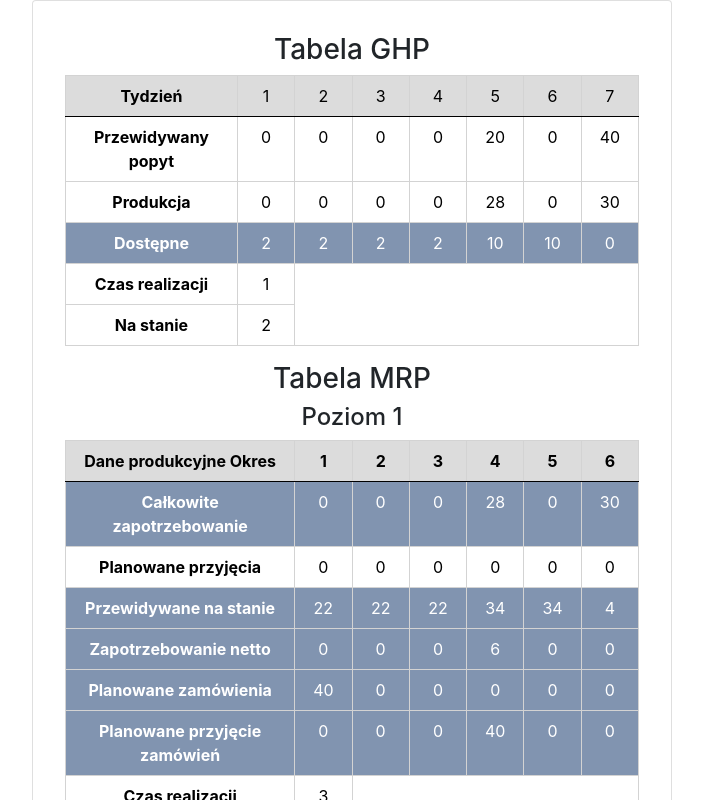
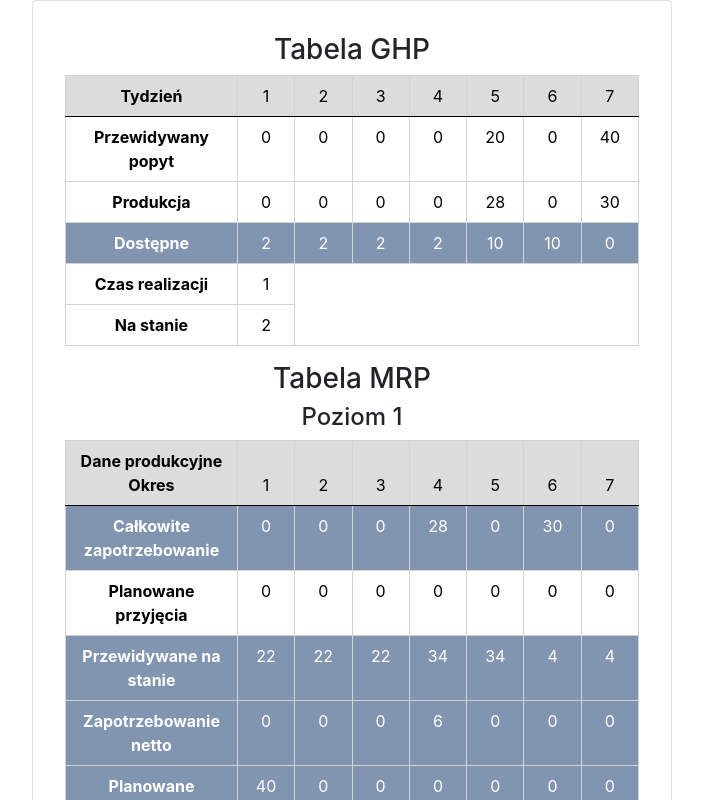
Before and after one commit to kamil-ciesla/mrp-algorithm, a React (Create React App) app: page / in a window 1280 px wide. Shown: the top 800 px of the page, without its empty margins (288-991 px from the left). Built offline with nearby package versions, Linux system fonts and the light colour scheme.

Commit message:
remove cutting table by ghpLeadTime

```diff
--- a/src/algorithms/ghp.js
+++ b/src/algorithms/ghp.js
@@ -7,7 +7,6 @@
     available(array)
 */
 function ghp(projectedDemandArray, productionArray, inStock) {
-  console.log("Starting GHP algorithm...");
   const params = { projectedDemandArray, productionArray, inStock };
 
   const available = [];
--- a/src/algorithms/mrp.js
+++ b/src/algorithms/mrp.js
@@ -6,11 +6,11 @@ function mrp(
   mrpLeadTime = 3,
   lotSize
 ) {
-  const grossRequirements = [];
+  const weeksLength = ghpProductionArray.length;
+  const grossRequirements = Array(weeksLength).fill(0);
   for (let i = ghpLeadTime; i < ghpProductionArray.length; i++) {
-    grossRequirements.push(ghpProductionArray[i]);
+    grossRequirements[i - ghpLeadTime] = ghpProductionArray[i];
   }
-  const weeksLength = grossRequirements.length;
   const projectedEndingInventory = [];
   const netRequirements = [];
   const plannedOrderReleases = [];
--- a/src/components/MrpChart/MrpChart.js
+++ b/src/components/MrpChart/MrpChart.js
@@ -6,19 +6,22 @@ import { useState } from "react";
 import { useEffect } from "react";
 
 function MrpChart() {
+  const [ghpInStock, setGhpInStock] = useState(2);
+  const [ghpLeadTime, setGhpLeadTime] = useState(1);
+  const [available, setAvailable] = useState([]);
+
+  const [ghpWeeksAmount, setGhpWeeksAmount] = useState(7);
+
   const [projectedDemandArray, setProjectedDemandArray] = useState([
     0, 0, 0, 0, 20, 0, 40,
   ]);
   const [productionArray, setProductionArray] = useState([
     0, 0, 0, 0, 28, 0, 30,
   ]);
-  const [ghpInStock, setGhpInStock] = useState(2);
-  const [ghpLeadTime, setGhpLeadTime] = useState(1);
-  const [available, setAvailable] = useState([]);
 
   const [grossRequirements, setGrossRequirements] = useState([]);
   const [scheduledReceipts, setScheduledReceipts] = useState([
-    0, 0, 0, 0, 0, 0,
+    ...Array(ghpWeeksAmount).fill(0),
   ]);
   const [projectedEndingInventory, setProjectedEndingInventory] = useState([]);
   const [netRequirements, setNetRequirements] = useState([]);
@@ -43,13 +46,12 @@ function MrpChart() {
   const updateScheduledReceipts = (index) => (e) => {
     const newArray = [...scheduledReceipts];
     newArray[index] = e.target.value;
-    console.log("new scheduled receipts");
-    console.log(newArray);
     setScheduledReceipts(newArray);
   };
 
   const updateGhpLeadTime = (event) => {
-    setGhpLeadTime(event.target.value);
+    const newGhpLeadTime = Number(event.target.value);
+    setGhpLeadTime(newGhpLeadTime);
   };
 
   const updateGhpInStock = (event) => {
@@ -69,9 +71,10 @@ function MrpChart() {
   const updateMrpInStock = (event) => {
     setMrpInStock(event.target.value);
   };
+  const updateMrpChart = (event) => {
+    const ghpResults = ghp(projectedDemandArray, productionArray, ghpInStock);
+    setAvailable(ghpResults);
 
-  useEffect(() => {
-    setAvailable(ghp(projectedDemandArray, productionArray, ghpInStock));
     const mrpResult = mrp(
       productionArray,
       ghpLeadTime,
@@ -85,12 +88,15 @@ function MrpChart() {
     setNetRequirements(mrpResult["netRequirements"]);
     setPlannedOrderReleases(mrpResult["plannedOrderReleases"]);
     setPlannedOrderReceipts(mrpResult["plannedOrderReceipts"]);
+  };
+
+  useEffect(() => {
+    updateMrpChart();
   }, [
     ghpLeadTime,
     ghpInStock,
     projectedDemandArray,
     productionArray,
-    scheduledReceipts,
     mrpLeadTime,
     lotSize,
     mrpInStock,
@@ -104,9 +110,11 @@ function MrpChart() {
           <thead>
             <tr className="disabled">
               <th>Tydzień</th>
-              {[1, 2, 3, 4, 5, 6, 7].map((item) => (
-                <td>{item}</td>
-              ))}
+              {Array.from({ length: ghpWeeksAmount }, (_, i) => i + 1).map(
+                (item) => (
+                  <td>{item}</td>
+                )
+              )}
             </tr>
           </thead>
           <tbody>
@@ -149,7 +157,6 @@ function MrpChart() {
               <td>
                 <input
                   type="number"
-                  name="ghpInStock"
                   id=""
                   onChange={updateGhpLeadTime}
                   value={String(ghpLeadTime)}
@@ -161,7 +168,6 @@ function MrpChart() {
               <td>
                 <input
                   type="number"
-                  name="ghpInStock"
                   id=""
                   onChange={updateGhpInStock}
                   value={String(ghpInStock)}
@@ -178,12 +184,11 @@ function MrpChart() {
           <thead>
             <tr className="disabled">
               <th>Dane produkcyjne Okres</th>
-              <th>1</th>
-              <th>2</th>
-              <th>3</th>
-              <th>4</th>
-              <th>5</th>
-              <th>6</th>
+              {Array.from({ length: ghpWeeksAmount }, (_, i) => i + 1).map(
+                (item) => (
+                  <td>{item}</td>
+                )
+              )}
             </tr>
           </thead>
           <tbody>
```
